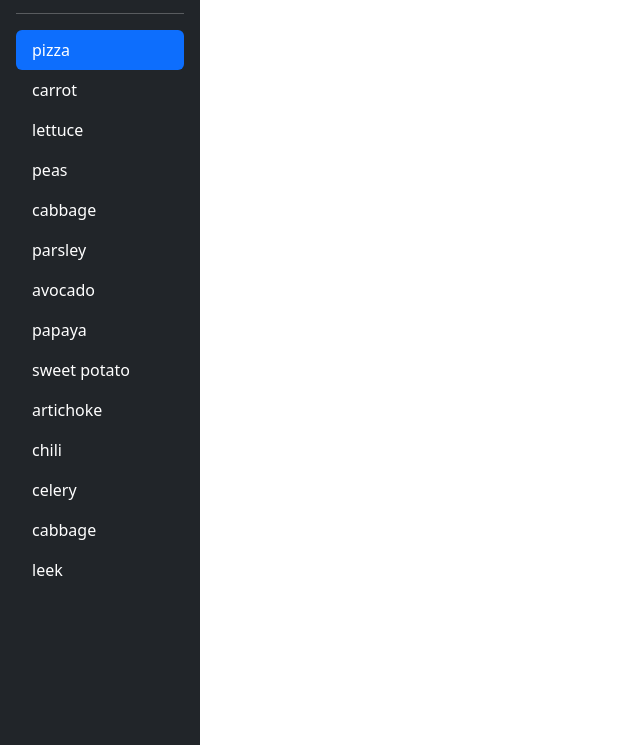
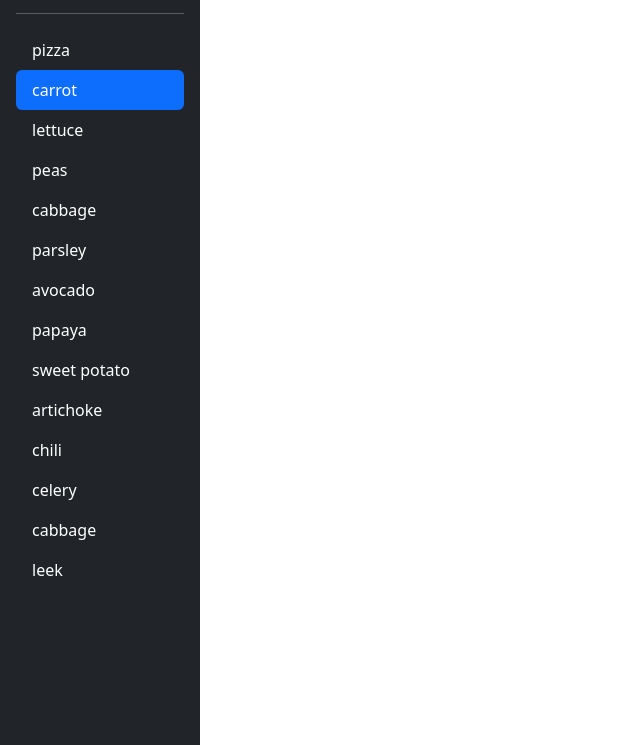
Before and after one commit to khalidNidal/api, a plain HTML site: page index.html in a window 1280 px wide. Both pictures are taken after a click on the link "carrot". Shown: the part 55-800 px from the top of the page, without its empty margins (0-640 px from the left). Drawn offline with nearby package versions, Linux system fonts and the light colour scheme; no server answers.

Commit message:
toggle active class on links

```diff
--- a/index.html
+++ b/index.html
@@ -22,7 +22,7 @@
                     <hr>
                     <ul class="nav nav-pills flex-column mb-auto">
                         <li class="nav-item">
-                            <a href="#" class= "nav-link active">
+                            <a href="#" class="nav-link active text-white">
                                 pizza
                             </a>
                         </li>
--- a/main.js
+++ b/main.js
@@ -1,8 +1,6 @@
-
-
-let data = [] ;
-var links = document.querySelectorAll('.nav-link');
-
+let data = [];
+var links = [...document.querySelectorAll(".nav-link")];
+/*
 for(let i=0; i<links.length; i++)
 {
     links[i].addEventListener('click',function(e){
@@ -11,23 +9,35 @@ for(let i=0; i<links.length; i++)
 
     })
 }
-async function getdata (type){
+*/
+// or you can do...
+links.forEach((link) => {
+  link.addEventListener("click", ({ target }) => {
+    // first we need to fetch data with related category
+    getData(target.innerHTML?.trim());
+    // second, we need to remove active class from all links and add it to the current category link
+    // to remove active class from all
+    links.forEach(link => {link.classList.remove("active")})
+    // to add active class to current category
+    link.classList.add('active')
+  });
+});
 
-    let request = await fetch(`https://forkify-api.herokuapp.com/api/search?q=${type}`);
+async function getData(type) {
+  let request = await fetch(
+    `https://forkify-api.herokuapp.com/api/search?q=${type}`
+  );
   let response = await request.json();
   data = response.recipes;
-    // console.log(response)
-    console.log(data)
 
-    displaydata()
+  displaydata();
 }
 
-getdata('pizza')
+getData("pizza");
 
-
-function displaydata(){
+function displaydata() {
   let content = " ";
-    for(let i=0;i<data.length;i++){
+  for (let i = 0; i < data.length; i++) {
     content += `
 
         <div class="col-md-4 my-3">
@@ -38,7 +48,7 @@ function displaydata(){
             </div>
         </div>
 
-        `
+        `;
   }
-    document.getElementById("content").innerHTML = content
+  document.getElementById("content").innerHTML = content;
 }
```
Lines whose indentation alone changed are shown as unchanged.
